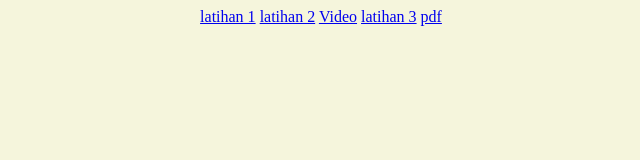
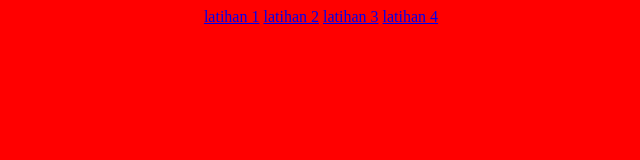
Before and after one commit to ramadhanhacep/web-1, a plain HTML site: page navigation.html in a window 1280 px wide. Shown: the whole page, without its empty margins (319-959 px from the left). Drawn offline with Linux system fonts and the light colour scheme.

Commit message:
Update navigation.html

```diff
--- a/navigation.html
+++ b/navigation.html
@@ -1,13 +1,8 @@
-<body bgcolor="beige">
+<body bgcolor="red">
   <center>
     <a href="latihan1.html" target="content">latihan 1</a>
     <a href="latihan2.html" target="content">latihan 2</a>
-    <a href="video.html" target="content">Video</a>
     <a href="latihan3.html" target="content">latihan 3</a>
-    <a
-      href="PERTEMUAN-4_Muhammad-Fitrah-Ramadhan_0110124224_SI07.pdf"
-      target="content"
-      >pdf</a
-    >
+    <a href="latihan4.html" target="content">latihan 4</a>
   </center>
 </body>
```
